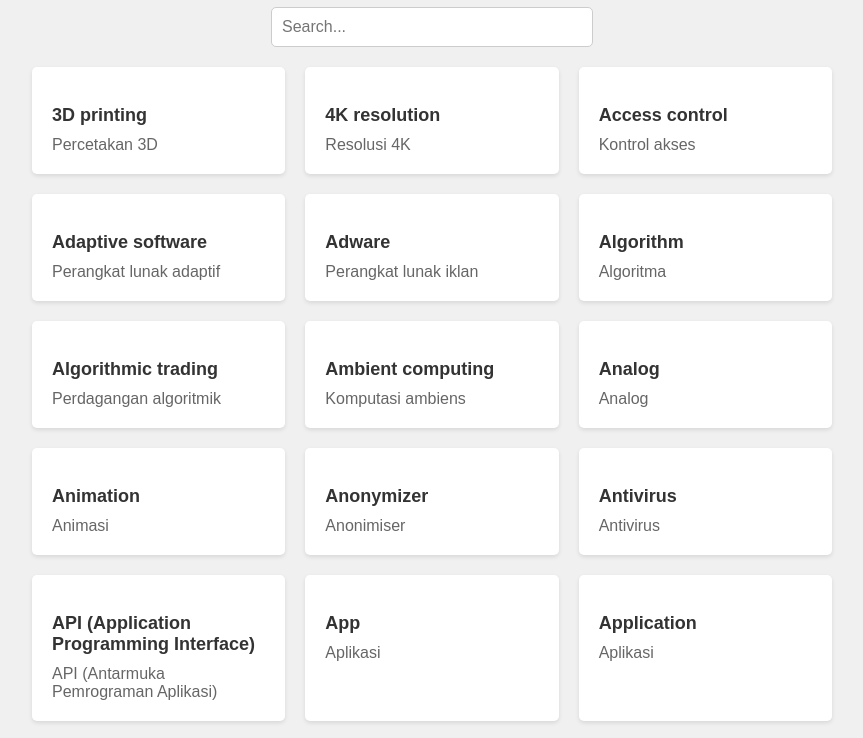
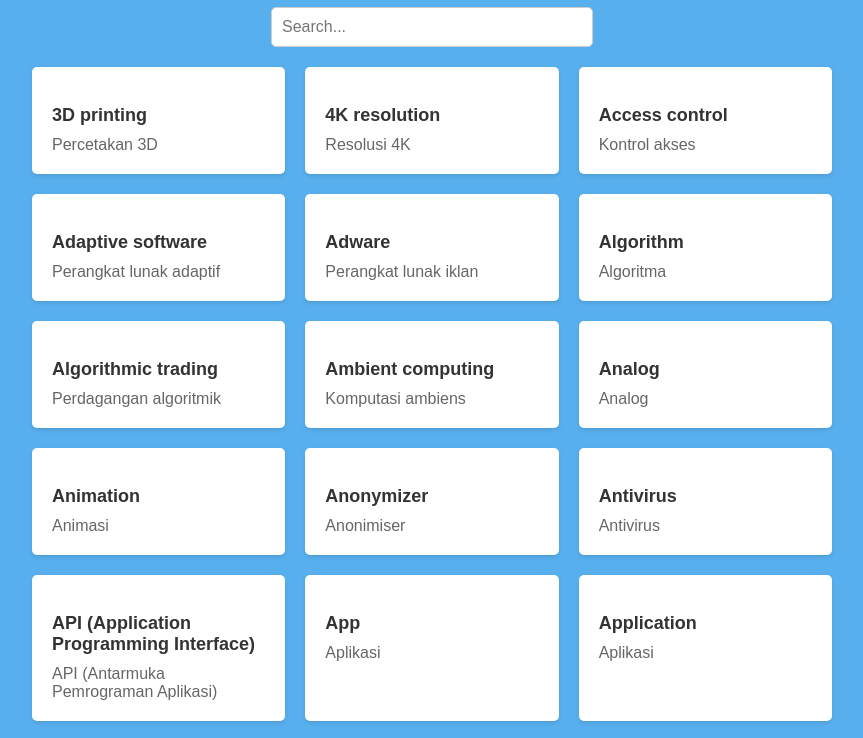
Before and after one commit to Renuwar/English-Dictionary, a plain HTML site: page index.html in a window 1280 px wide. Shown: the part 93-831 px from the top of the page, without its empty margins (208-1071 px from the left). Drawn offline with Linux system fonts and the light colour scheme.

Commit message:
Update styles.css

```diff
--- a/styles.css
+++ b/styles.css
@@ -2,7 +2,7 @@
 
 body {
     font-family: Arial, sans-serif;
-    background-color: #f0f0f0; /* Light background color */
+    background-color: #58afed; /* Light background color */
     margin: 0;
     padding: 0;
 }
```
